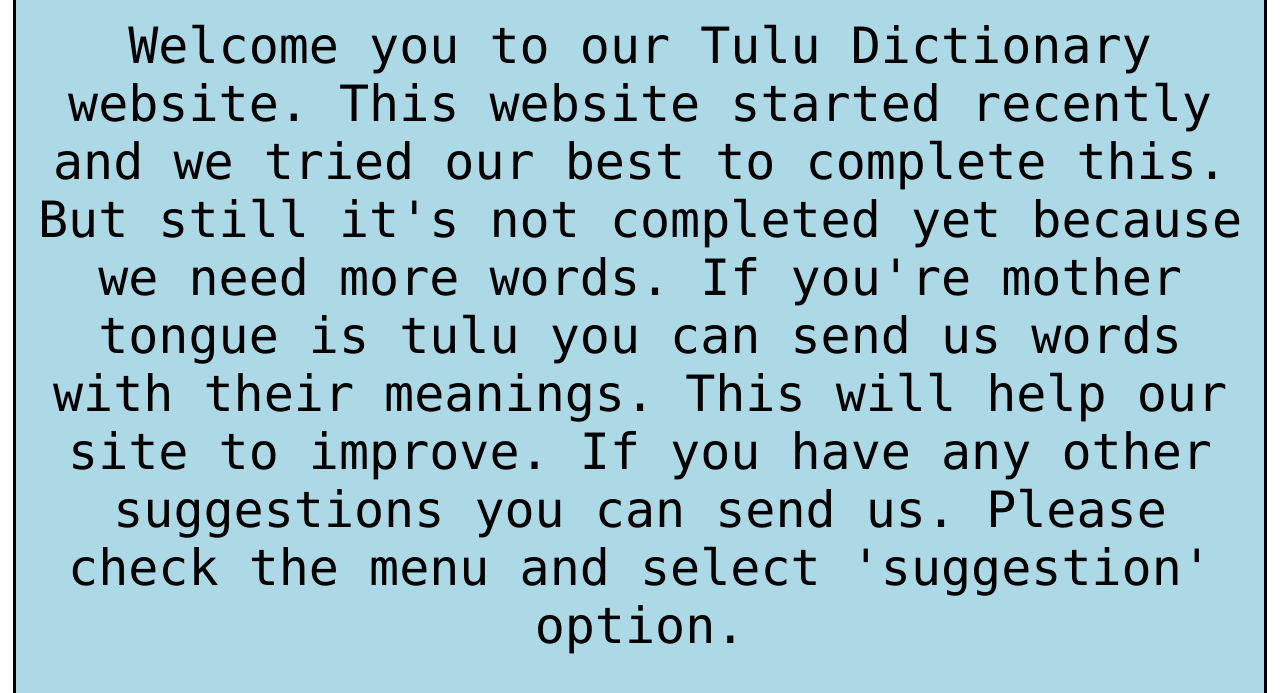
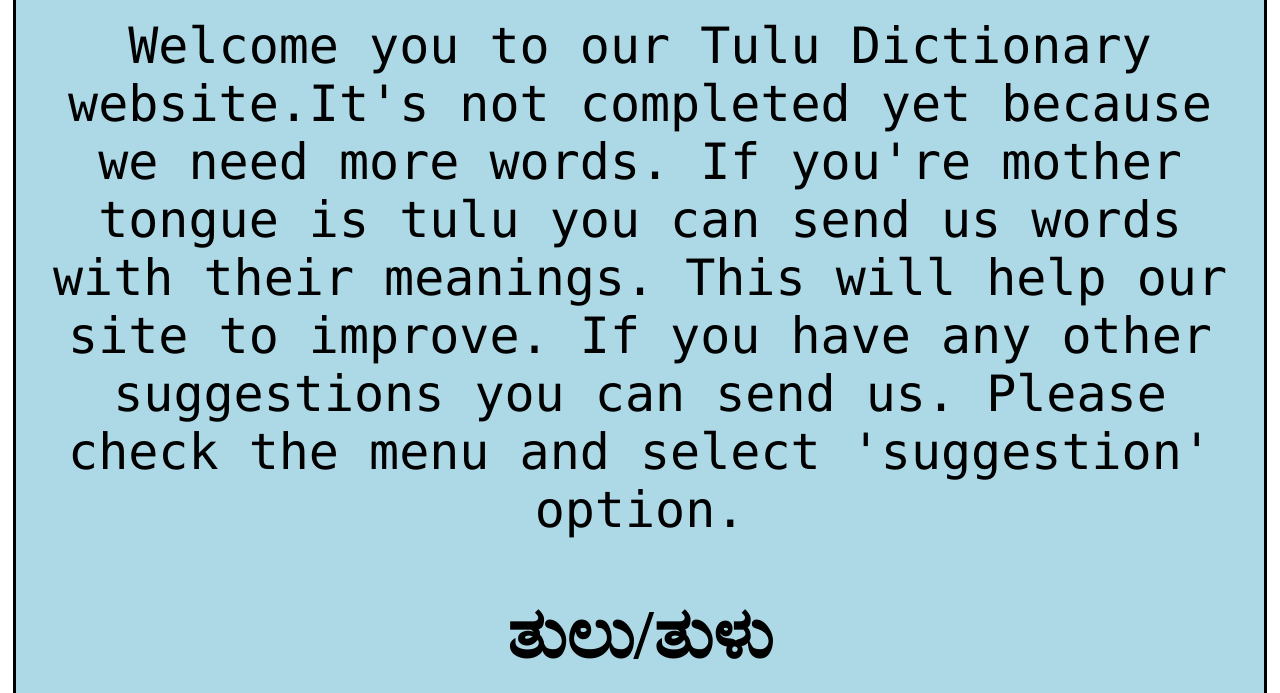
Before and after one commit to akshay123rai/Tulu-Dictionary, a plain HTML site: page index.html in a window 1280 px wide. Shown: the part 706-1399 px from the top of the page. Drawn offline with nearby package versions, Linux system fonts and the light colour scheme.

Commit message:
Update index.html

```diff
--- a/index.html
+++ b/index.html
@@ -43,7 +43,7 @@
 			<div class="welcome">
 	<h1 class="center redbg">Introduction</h1>
 	<h4>English</h4>
-	<p>Welcome you to our Tulu Dictionary website. This website started recently and we tried our best to complete this. But still it's not completed yet because we need more words. If you're mother tongue is tulu you can send us words with their meanings. This will help our site to improve. If you have any other suggestions you can send us. Please check the menu and select 'suggestion' option.</p>
+	<p>Welcome you to our Tulu Dictionary website.It's not completed yet because we need more words. If you're mother tongue is tulu you can send us words with their meanings. This will help our site to improve. If you have any other suggestions you can send us. Please check the menu and select 'suggestion' option.</p>
 	<br><br>
 <h4>	ತುಲು/ತುಳು</h4>
 	<p> ಎಂಕ್ಲೆನ site ಗ್ ನಿಕ್ಲೆನ್ ಮೋಕೆಡ್ ಎದುಕೊನುವ. ಈ website ಪೊಸತ್ತ್. ಅಂಚಾದ್ ಈ site ನ್ ನನಲಾ ಎದುರು ಕೊನೊಯೆರೆ ನಿಕ್ಲೆನ ಸಹಕಾರ ಬೋಡು. ನಿಕ್ಲೆಗ್ ತುಳು ಬರ್ಪುಂಡ ಬೊಕ ನಿಕ್ಲೆಗ್ ಗೊತ್ತಿಪ್ಪುನ ಪದ ಈ site ಡ್ ಇಜ್ಜಿಂಡ ದಯಮಲ್ತ್ ಇಂಕ್ಲೆಗ್ ಕಡಪುಡ್ಲೆ. main menu ಟ್ suggestion ಪನ್ಪಿನ option ಒತ್ತುಂಡ ನಿಕ್ಲೆನ ಎದುರುಗ್ ಒಂಜಿ form ಬರ್ಪುಂಡ್ ಐಟ್ ನಿಕ್ಲೆಗ್ ತೆರಿದಿನ ಮಾತ ಪದಲೆನ್ ಎಂಕ್ಲೆಗ್ ಕಡಪುಡೊಲಿ/ಕಡಪೊರ್ಲಿ.</p>
```
